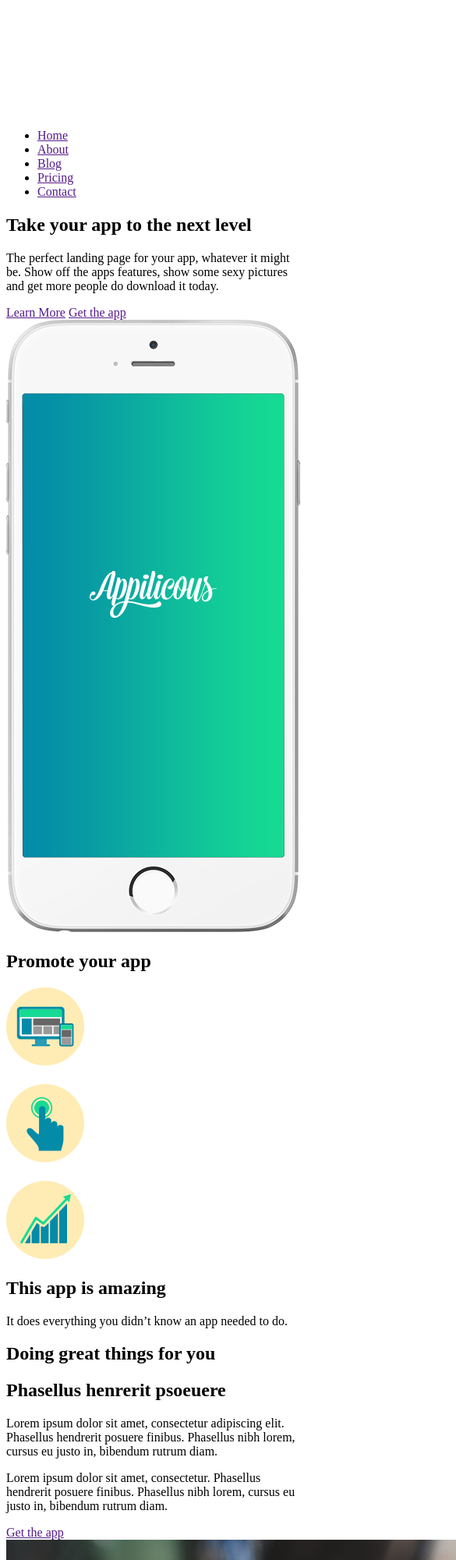
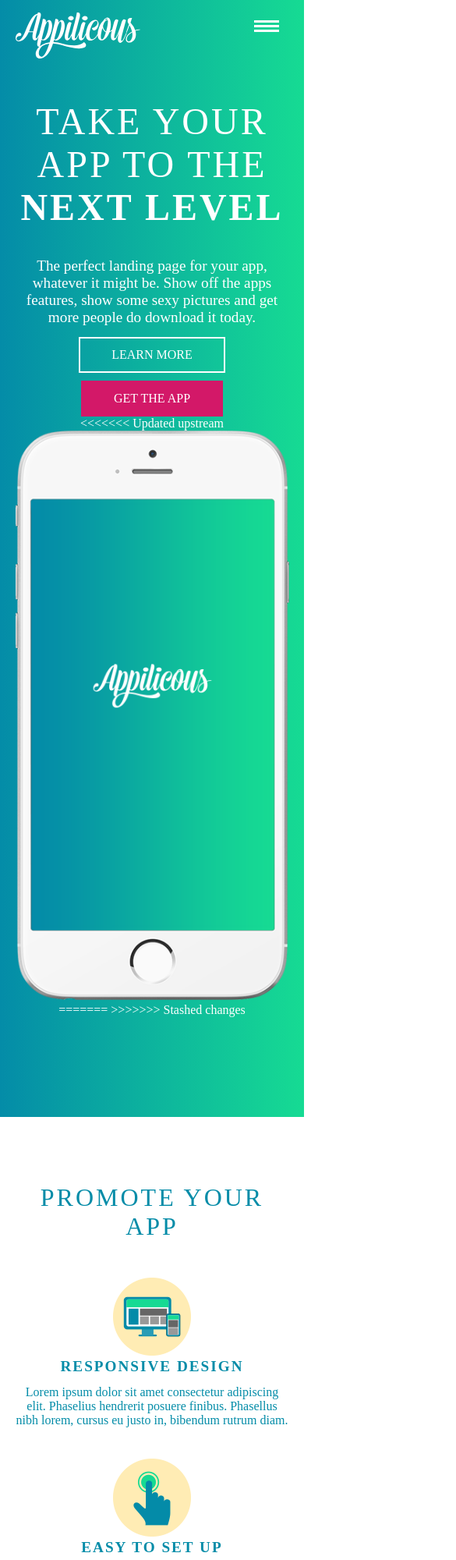
Before and after one commit to richardkhillah/responsive-start-to-finish, a plain HTML site: page index.html in a window 390 px wide. Shown: the top 2000 px of the page at 78% size, 585 px wide, since content can reach past the window. Drawn offline with nearby package versions, Linux system fonts and the light colour scheme.

Commit message:
style up through promo
build mobile-first with exception on media queries for title-box  at 495px to get promo section right

```diff
--- a/index.html
+++ b/index.html
@@ -1,5 +1,5 @@
 <!DOCTYPE html>
-<html lang="en" dir="ltr">
+<html lang="en">
   <head>
     <meta charset="utf-8">
     <link rel="stylesheet" href="css/main.css">
@@ -9,12 +9,11 @@
   <body>
 
     <header class="main-header">
-
       <div class="container grid">
 
-        <div class="logo col"><img src="img/logo.svg" alt="Appilicious logo"></div>
+        <div class="logo"><img src="img/logo.svg" alt="Appilicious logo"></div>
 
-        <nav class="main-nav col">
+        <nav class="main-nav">
           <ul class="unstyled-list">
             <li><a href="">Home</a></li>
             <li><a href="">About</a></li>
@@ -24,6 +23,9 @@
           </ul>
         </nav>
 
+        <div class="nav-toggle">
+          <div class="hamburger"></div>
+        </div>
       </div>
     </header>
 
@@ -39,7 +41,11 @@
         </div>
 
         <div class="col">
+<<<<<<< Updated upstream
           <img src="img/phone.png" alt="" class="hero-image">
+=======
+          <img src="img/phone.png" alt="" class="hero-img lg-screen">
+>>>>>>> Stashed changes
         </div>
       </div>
     </section>
@@ -48,22 +54,22 @@
     ==================== -->
     <section class="sales-points">
       <div class="container grid">
-        <h1>Promote your app</h1>
+        <h1 class="col col--full">Promote your app</h1>
 
         <div class="sales-point col">
           <img src="img/sales-responsive.png" alt="">
-          <h2></h2>
-          <p></p>
+          <h2>Responsive design</h2>
+          <p>Lorem ipsum dolor sit amet consectetur adipiscing elit. Phaselius hendrerit posuere finibus. Phasellus nibh lorem, cursus eu justo in, bibendum rutrum diam.</p>
         </div>
         <div class="sales-point col">
           <img src="img/sales-hand.png" alt="">
-          <h2></h2>
-          <p></p>
+          <h2>Easy to set up</h2>
+          <p>Lorem ipsum dolor sit amet consectetur adipiscing elit. Phaselius hendrerit posuere finibus. Phasellus nibh lorem, cursus eu justo in, bibendum rutrum diam.</p>
         </div>
         <div class="sales-point col">
           <img src="img/sales-graph.png" alt="">
-          <h2></h2>
-          <p></p>
+          <h2>Great results</h2>
+          <p>Lorem ipsum dolor sit amet consectetur adipiscing elit. Phaselius hendrerit posuere finibus. Phasellus nibh lorem, cursus eu justo in, bibendum rutrum diam.</p>
         </div>
 
       </div>
@@ -73,12 +79,13 @@
     ==================== -->
     <section class="promo">
       <div class="grid">
+
         <div class="title-box">
           <h1>This app is amazing</h1>
           <p>It does everything you didn’t know an app needed to do.</p>
         </div>
 
-        <div class="col">
+        <div class="col bg-primary">
           <h1>Doing great things for you</h1>
           <h2>Phasellus henrerit psoeuere</h2>
           <p>Lorem ipsum dolor sit amet, consectetur adipiscing elit. Phasellus hendrerit posuere finibus. Phasellus nibh lorem, cursus eu justo in, bibendum rutrum diam.</p>
@@ -86,10 +93,9 @@
           <a href="" class="btn btn--primary">Get the app</a>
         </div>
 
-        <div class="col img-box">
+        <div class="col img-box lg-screen">
           <img src="img/phone-in-hand.jpg" alt="a hand holding a phone">
         </div>
-
       </div>
     </section>
 
@@ -123,6 +129,18 @@
       </ul>
     </footer>
 
+      <!-- jQuery -->
+    <script
+    src="https://code.jquery.com/jquery-2.2.4.min.js"
+    integrity="sha256-BbhdlvQf/xTY9gja0Dq3HiwQF8LaCRTXxZKRutelT44="
+    crossorigin="anonymous"></script>
+
+    <!-- fontawesome -->
     <script src="https://kit.fontawesome.com/44d23f5f9f.js" crossorigin="anonymous"></script>
+
+    <!-- My own scripts -->
+    <script src="js/scripts.js">
+
+    </script>
   </body>
 </html>
--- /dev/null
+++ b/js/scripts.js
@@ -0,0 +1,8 @@
+$(document).ready(function() {
+  // ham burger menu toggle
+  // select main nave
+  $('.nav-toggle').click(function() {
+    $('.main-nav').toggleClass('is-open');
+    $('.hamburger').toggleClass('is-open');
+  })
+})
--- /dev/null
+++ b/sass/abstracts/_colors.sass
@@ -0,0 +1,13 @@
+$main: rgba(4, 140, 168, 1)
+$secondary: rgba(22, 219, 147, 1)
+$accent: rgba(211, 24, 104, 1)
+
+$white: rgb(255, 255, 255)
+
+
+// Text colors
+//like this becasue maybe I want to keep the above colors but I want to change something below
+$text-main: $main
+$text-inverse: $white
+$text-accent: $accent
+$text-secondary: $main
--- /dev/null
+++ b/sass/base/_base.sass
@@ -0,0 +1,28 @@
+*, *::before, *::after
+  box-sizing: border-box
+
+body
+  color: $text-main
+  text-align: center
+
+img
+  max-width: 100%
+  height: auto
+
+.container
+  width: 90%
+  max-width: 1200px
+  margin: 0 auto
+
+.unstyled-list
+  margin: 0
+  padding: 0
+  list-style: none
+
+.lg-screen
+  display: none
+
+.bg-primary
+  background: $main
+  color: $text-inverse
+  padding: 5em 2.5em
--- /dev/null
+++ b/sass/base/_typography.sass
@@ -0,0 +1,44 @@
+h1, h2, h3, h4, h5, h6, p
+  margin: 0 0 .75em
+
+h1:last-child, h2:last-child, h3:last-child,
+h4:last-child, h5:last-child, h6:last-child,
+p:last-child
+  margin: 0
+
+h1
+  font-size: 2rem
+  font-weight: $font-light
+  line-height: 1.15
+  text-transform: uppercase
+  letter-spacing: 3px
+
+h2
+  font-size: 1.2rem
+  text-transform: uppercase
+  letter-spacing: 2px
+  line-height: 1
+
+.title-large
+  font-size: 3rem
+  font-weight: $font-black
+  span
+    font-weight: $font-light
+
+.title-box
+  background: $accent
+  color: $text-inverse
+  margin: 0 auto
+  padding: 2em
+  transform: translateY(30%)
+  max-width: 90%
+  @media (min-width: 495px)
+    transform: translateY(50%)
+
+  & + .bg-primary
+    padding-top: 6em
+    @media (min-width: 495px)
+      padding-top: 8em
+
+.text-intro
+  font-size: 1.2rem
--- /dev/null
+++ b/sass/components/_buttons.sass
@@ -0,0 +1,28 @@
+.btn
+  display: inline-block
+  padding: .75em 2.5em
+  text:
+    transform: uppercase
+    decoration: none
+
+  &:not(:last-of-type)
+    margin-bottom: .6em
+
+.btn--primary
+  background: $accent
+  color: $text-inverse
+  border: 2px solid $accent
+
+  &:hover,
+  &:focus
+    background: darken($accent, 15%)
+
+
+.btn--secondary
+  border: 2px solid $text-inverse
+  color: $text-inverse
+
+  &:hover,
+  &:focus
+    background: $text-inverse
+    color: $text-main
--- /dev/null
+++ b/sass/layout/_grid.sass
@@ -0,0 +1,14 @@
+.grid
+  display: flex
+  flex-wrap: wrap
+
+.col
+/*
+  flex: [shrink] [grow] [basis]
+  0 -> not shrinking or growing
+  100% -> take up whole screen */
+  flex: 0 0 100%
+  padding: 0 .75em
+
+.col--full
+  flex: 0 0 100%
--- /dev/null
+++ b/sass/layout/_header.sass
@@ -0,0 +1,11 @@
+.main-header
+  position: absolute
+  top: 0
+  left: 0
+  right: 0
+  padding-top: 1em
+
+.logo
+  width: 25%
+  min-width: 10rem
+  max-width: 15rem
--- /dev/null
+++ b/sass/layout/_hero.sass
@@ -0,0 +1,6 @@
+.hero
+  background: linear-gradient(to right, $main, $secondary)
+  color: $text-inverse
+  padding-top: 8em
+  padding-bottom: 8em
+  text-align: center
--- /dev/null
+++ b/sass/layout/_home-promo.sass
@@ -0,0 +1,3 @@
+.promo
+  .bg-primary
+    padding-bottom: 2em
--- /dev/null
+++ b/sass/layout/_home-sales-points.sass
@@ -0,0 +1,14 @@
+.sales-points
+  padding: 10vh 0 0
+
+  .sales-point
+    margin-bottom: 2.5em
+
+    &:first-of-type
+      margin-top: 1.5em
+
+    &:last-child
+      margin-bottom: 0
+
+  // @media (max-width: 495px)
+  //     padding-bottom: 0
--- /dev/null
+++ b/sass/layout/_nav.sass
@@ -0,0 +1,70 @@
+// flexboxplayground.catchmyfame.com
+.main-nav
+  background: $accent
+  position: absolute
+  top: 0
+  right: 0
+  left: 100%
+  overflow: hidden
+  font-size: 1.2rem
+
+  ul
+    display: flex
+    flex-direction: column
+    justify-content: space-around
+    height: 100vh
+
+  li
+    // grow shrink basis
+    flex: 1 1 auto
+    border-bottom: 1px solid rgba(0, 0, 0, .15)
+    display: flex
+
+  a
+    color: $text-inverse
+    text-decoration: none
+    flex-basis: 100%
+    display: flex
+    align-items: center
+    justify-content: center
+
+    &:hover
+      background: rgba(0, 0, 0, .10)
+
+  &.is-open
+    left: 0
+
+  transition: all ease-in-out 250ms
+
+
+// Hamberger Menu
+.nav-toggle
+  display: block
+  padding: 1em
+  position: absolute
+  right: 1em
+  top: 1em
+  cursor: pointer
+
+.hamburger, .hamburger::before, .hamburger::after
+  content: ''
+  display: block
+  width: 2em
+  height: 3px
+  background: $white
+  transition: all ease-in-out 250ms
+
+.hamburger::before
+  transform: translateY(-6px)
+
+.hamburger::after
+  transform: translateY(3px)
+
+.hamburger.is-open
+  transform: rotate(45deg)
+
+  &::after
+    transform: rotate(-90deg)
+
+  &::before
+    display: none
--- a/sass/main.sass
+++ b/sass/main.sass
@@ -5,9 +5,24 @@
 
 
 // 3. Base styles
+<<<<<<< Updated upstream
 
 
 // 4. Layout
+=======
+@import base/base
+@import base/typography
+
+// 4. Layout
+@import layout/grid
+@import layout/nav
+@import layout/header
+@import layout/hero
+// home would get it's own folder
+@import layout/home-promo
+@import layout/home-sales-points
+>>>>>>> Stashed changes
 
 
 // 5. Components
+@import components/buttons
```
Also changed, not shown: css/main.css.
